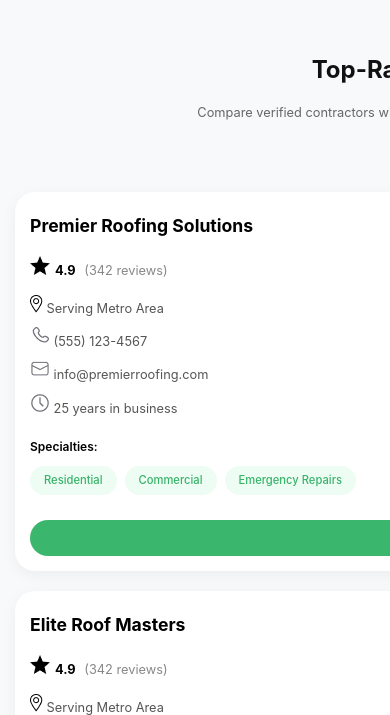
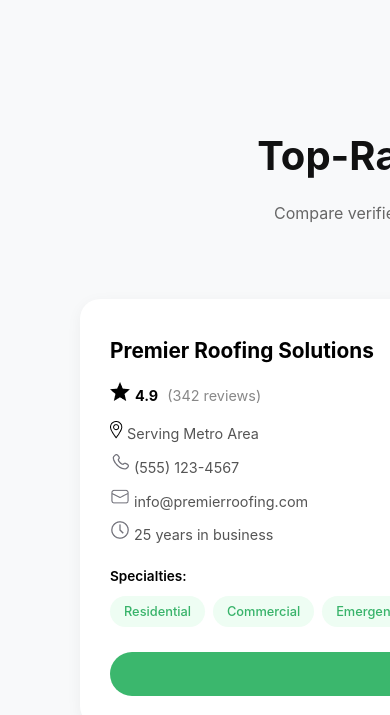
Before and after one commit to roshninaznin/roofing-services, a React (Vite) app: page / in a window 390 px wide. Shown: the part 3989-4704 px from the top of the page. Built offline with nearby package versions, Linux system fonts and the light colour scheme.

Commit message:
Update Companies.css

```diff
--- a/src/styles/Companies.css
+++ b/src/styles/Companies.css
@@ -1,14 +1,13 @@
 .companies-section {
-  min-height: 100vh;
+min-height: 100vh;
   width: 100%;
-  padding: clamp(50px, 8vw, 100px) clamp(20px, 5vw, 80px);
-  background-color: #f8f9fa;
+  padding: 100px 80px;  background-color: #f8f9fa;
   text-align: center;
   font-family: 'Inter', sans-serif;
 }
 
 .header-text h2 {
-  font-size: clamp(2rem, 5vw, 2.5rem);
+  font-size: 2.5rem;
   margin-bottom: 15px;
   color: #111;
 }
@@ -18,13 +17,12 @@
   max-width: 600px;
   margin: 0 auto 50px auto;
   line-height: 1.5;
-  font-size: clamp(0.9rem, 2vw, 1rem);
 }
 
 .company-grid {
   display: grid;
-  grid-template-columns: repeat(auto-fit, minmax(280px, 1fr));
-  gap: clamp(20px, 4vw, 25px);
+  grid-template-columns: repeat(auto-fit, minmax(400px, 1fr));
+  gap: 25px;
   max-width: 1000px;
   margin: 0 auto 40px auto;
   color: black;
@@ -32,7 +30,7 @@
 
 .company-card {
   background: white;
-  padding: clamp(20px, 2vw, 30px);
+  padding: 30px;
   border-radius: 20px;
   text-align: left;
   box-shadow: 0 4px 15px rgba(0, 0, 0, 0.05);
@@ -47,21 +45,21 @@
 }
 
 .card-header h3 {
-  font-size: clamp(1.1rem, 2.5vw, 1.3rem);
+  font-size: 1.3rem;
   margin: 0;
 }
 
 .badge-icon {
   background: #eefdf3;
   color: #38b36a;
-  padding: 6px;
+  padding: 8px;
   border-radius: 50%;
-  font-size: clamp(12px, 2vw, 14px);
+  font-size: 14px;
 }
 
 .rating {
   margin-bottom: 15px;
-  font-size: clamp(0.8rem, 1.5vw, 0.9rem);
+  font-size: 0.9rem;
 }
 
 .star { color: #111; margin-right: 5px; }
@@ -69,20 +67,19 @@
 
 .details p {
   margin: 8px 0;
-  font-size: clamp(0.8rem, 1.5vw, 0.9rem);
+  font-size: 0.9rem;
   color: #555;
 }
 
 .specialties-label {
   margin: 20px 0 10px 0;
   font-weight: 600;
-  font-size: clamp(0.75rem, 1.5vw, 0.85rem);
+  font-size: 0.85rem;
 }
 
 .tags {
   display: flex;
   gap: 8px;
-  flex-wrap: wrap;
   margin-bottom: 25px;
 }
 
@@ -91,13 +88,13 @@
   color: #38b36a;
   padding: 6px 14px;
   border-radius: 20px;
-  font-size: clamp(0.7rem, 1.5vw, 0.8rem);
+  font-size: 0.8rem;
   font-weight: 500;
 }
 
 .quote-btn {
   width: 100%;
-  padding: clamp(10px, 2vw, 12px);
+  padding: 12px;
   border-radius: 30px;
   font-weight: 600;
   cursor: pointer;
@@ -123,7 +120,7 @@
 .show-more-btn {
   background: #111;
   color: white;
-  padding: clamp(10px, 2vw, 12px) clamp(20px, 4vw, 30px);
+  padding: 12px 30px;
   border-radius: 30px;
   border: none;
   cursor: pointer;
@@ -135,26 +132,3 @@
     grid-template-columns: 1fr;
   }
 }
-
-@media (max-width: 480px) {
-  .companies-section {
-    padding: 40px 15px;
-  }
-
-  .header-text h2 {
-    font-size: clamp(1.5rem, 5vw, 2rem);
-  }
-
-  .header-text p {
-    font-size: clamp(0.8rem, 3vw, 0.95rem);
-  }
-
-  .company-card {
-    padding: clamp(15px, 3vw, 25px);
-  }
-
-  .quote-btn, .show-more-btn {
-    font-size: clamp(0.85rem, 3vw, 1rem);
-    padding: 10px 15px;
-  }
-}
```
